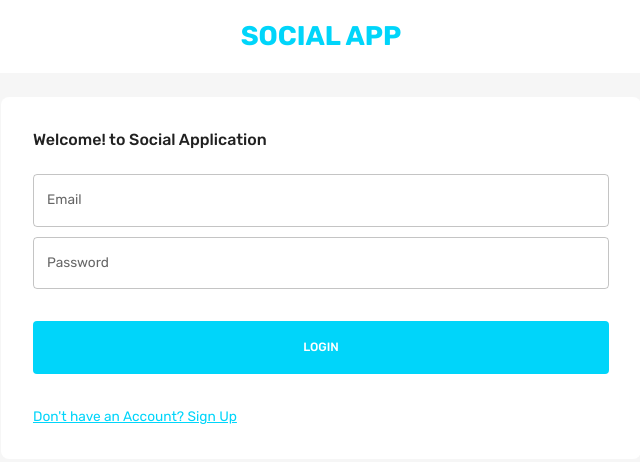
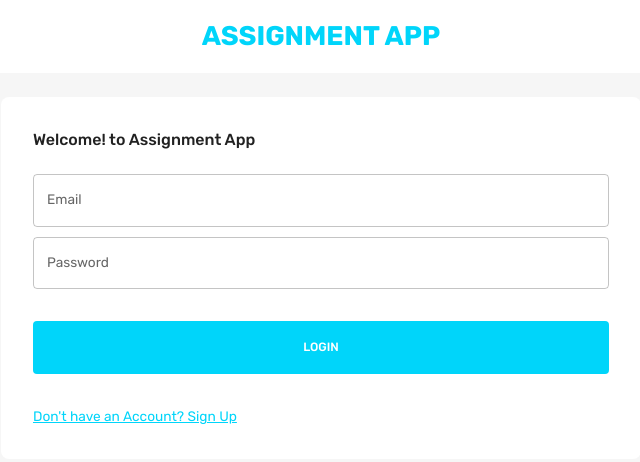
Before and after one commit to amareshcoding/testAssignment, a React (Create React App) app in the folder client/: page / in a window 1280 px wide. Shown: the top 462 px of the page, without its empty margins (319-959 px from the left). Built offline with nearby package versions, Linux system fonts and the light colour scheme.

Commit message:
clickpboard copy link changed

```diff
--- a/client/src/scenes/loginPage/index.jsx
+++ b/client/src/scenes/loginPage/index.jsx
@@ -13,7 +13,7 @@ const LoginPage = () => {
         textAlign="center"
       >
         <Typography fontWeight="bold" fontSize="27px" color="primary">
-          SOCIAL APP
+          ASSIGNMENT APP
         </Typography>
       </Box>
       <Box
@@ -24,7 +24,7 @@ const LoginPage = () => {
         backgroundColor={theme.palette.background.alt}
       >
         <Typography fontWeight="500" variant="h5" sx={{ mb: '1.5rem' }}>
-          Welcome! to Social Application
+          Welcome! to Assignment App
         </Typography>
         <Form />
       </Box>
--- a/client/src/scenes/navbar/index.jsx
+++ b/client/src/scenes/navbar/index.jsx
@@ -80,7 +80,7 @@ const Navbar = () => {
             },
           }}
         >
-          SOCIAL APP
+          ASSIGNMENT APP
         </Typography>
         {isMobileScreens && (
           <FlexBetween
--- a/client/src/scenes/widgets/PostWidget.jsx
+++ b/client/src/scenes/widgets/PostWidget.jsx
@@ -124,7 +124,7 @@ const PostWidget = ({
 
         <IconButton
           onClick={() => {
-            const uri = `http://localhost:3000/detailpost/${postId}`;
+            const uri = `https://effulgent-pika-2b08e4.netlify.app/detailpost/${postId}`;
             linkCopy(uri);
           }}
         >
```
